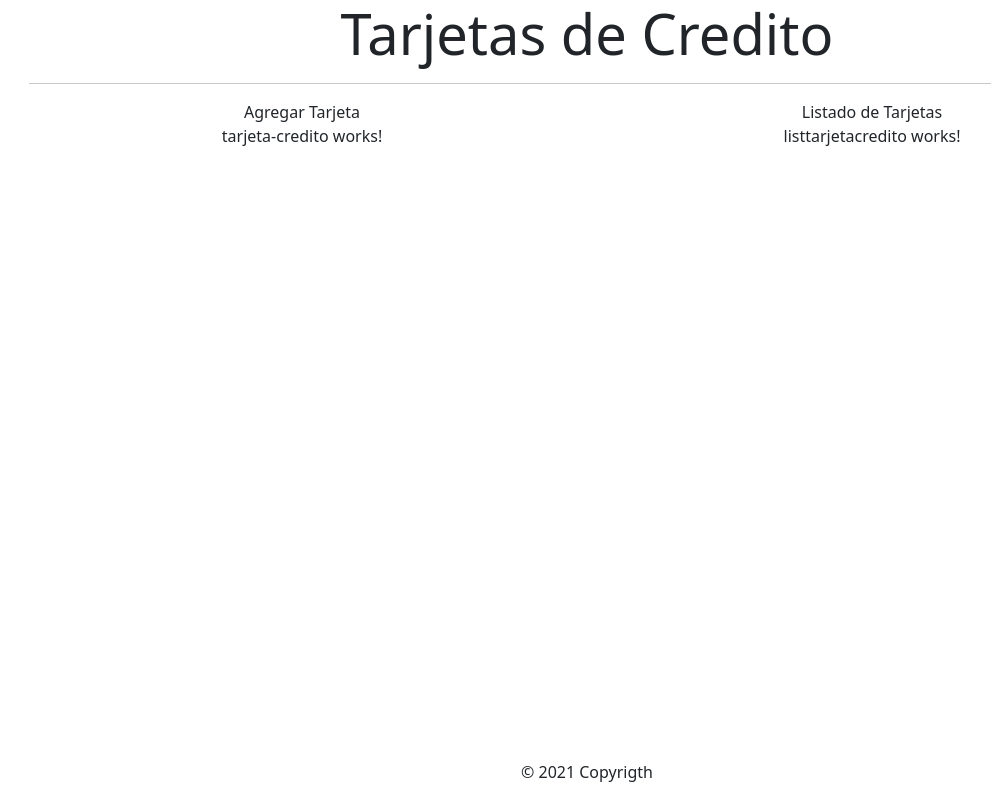
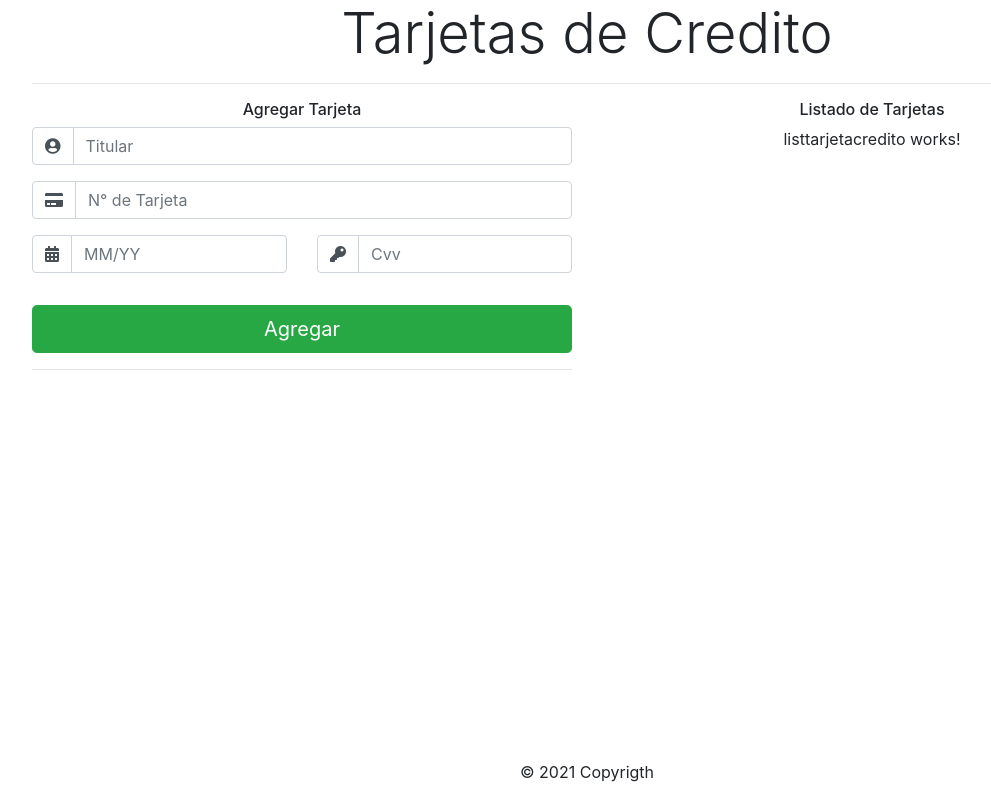
Before and after one commit to EmilianoBazanZapata/CRUD-Angular---NET-Core---Entity-Framework-Core---SqlServer, an Angular app in the folder FrontEnd/: page / in a window 1280 px wide. Shown: the whole page, without its empty margins (53-1044 px from the left). Built offline with nearby package versions, Linux system fonts and the light colour scheme.

Commit message:
Formulario Agregar Tarjeta

```diff
--- a/FrontEnd/src/app/components/tarjetas/tarjeta-credito/tarjeta-credito.component.html
+++ b/FrontEnd/src/app/components/tarjetas/tarjeta-credito/tarjeta-credito.component.html
@@ -1 +1,52 @@
-<p>tarjeta-credito works!</p>
+<form>
+    <div class="form-group">
+        <div class="input-group">
+            <div class="input-group-prepend">
+                <div class="input-group-text bg-white">
+                    <i class="fas fa-user-circle"></i>
+                </div>
+            </div>
+            <input type="text" placeholder="Titular" class="form-control">
+        </div>
+    </div>
+    <div class="form-group">
+        <div class="input-group">
+            <div class="input-group-prepend">
+                <div class="input-group-text bg-white">
+                    <i class="fas fa-credit-card"></i>
+                </div>
+            </div>
+            <input type="text" placeholder="N° de Tarjeta" class="form-control">
+        </div>
+    </div>
+    <div class="row">
+        <div class="form-group col-md-6">
+            <div class="form-group">
+                <div class="input-group">
+                    <div class="input-group-prepend">
+                        <div class="input-group-text bg-white">
+                            <i class="fas fa-calendar-alt"></i>
+                        </div>
+                    </div>
+                    <input type="text" placeholder="MM/YY" class="form-control">
+                </div>
+            </div>
+        </div>
+        <div class="form-group col-md-6">
+            <div class="form-group">
+                <div class="input-group">
+                    <div class="input-group-prepend">
+                        <div class="input-group-text bg-white">
+                            <i class="fas fa-key"></i>
+                        </div>
+                    </div>
+                    <input type="text" placeholder="Cvv" class="form-control">
+                </div>
+            </div>
+        </div>
+    </div>
+    <div class="form-group">
+        <button class="btn btn-success btn-lg btn-block">Agregar</button>
+    </div>
+</form>
+<hr/>
--- a/FrontEnd/src/app/components/tarjetas/tarjetas.component.html
+++ b/FrontEnd/src/app/components/tarjetas/tarjetas.component.html
@@ -3,15 +3,15 @@
     <hr/>
         <div class="row">
             <div class="col text-center">
-                <div class="text-center">
+                <h6 class="text-center">
                     Agregar Tarjeta
-                </div>
+                </h6>
                 <app-tarjeta-credito></app-tarjeta-credito>
             </div>
             <div class="col text-center">
-                <div class="text-center">
+                <h6 class="text-center">
                     Listado de Tarjetas
-                </div>
+                </h6>
                 <app-list-tarjeta-credito></app-list-tarjeta-credito>
             </div>
         </div>
--- a/FrontEnd/src/index.html
+++ b/FrontEnd/src/index.html
@@ -7,9 +7,9 @@
   <meta name="viewport" content="width=device-width, initial-scale=1">
   <link rel="icon" type="image/x-icon" href="favicon.ico">
   <!--Agrego la Libreria de BootStrap-->
-  <link href="https://cdn.jsdelivr.net/npm/bootstrap@5.0.0-beta2/dist/css/bootstrap.min.css" rel="stylesheet" integrity="sha384-BmbxuPwQa2lc/FVzBcNJ7UAyJxM6wuqIj61tLrc4wSX0szH/Ev+nYRRuWlolflfl" crossorigin="anonymous">
+  <link rel="stylesheet" href="https://cdn.jsdelivr.net/npm/bootstrap@4.5.3/dist/css/bootstrap.min.css" integrity="sha384-TX8t27EcRE3e/ihU7zmQxVncDAy5uIKz4rEkgIXeMed4M0jlfIDPvg6uqKI2xXr2" crossorigin="anonymous">
    <!--Agregando cdn de FontAwesome-->
-
+   <link rel="stylesheet" href="https://use.fontawesome.com/releases/v5.15.2/css/all.css" integrity="sha384-vSIIfh2YWi9wW0r9iZe7RJPrKwp6bG+s9QZMoITbCckVJqGCCRhc+ccxNcdpHuYu" crossorigin="anonymous">
 </head>
 <body>
   <app-root></app-root>
```
